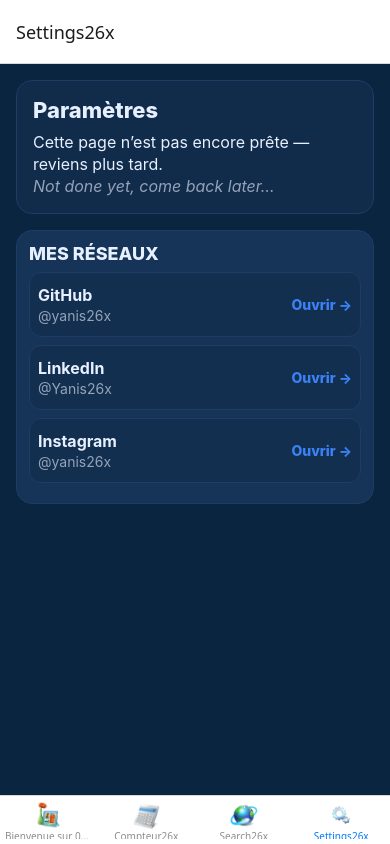
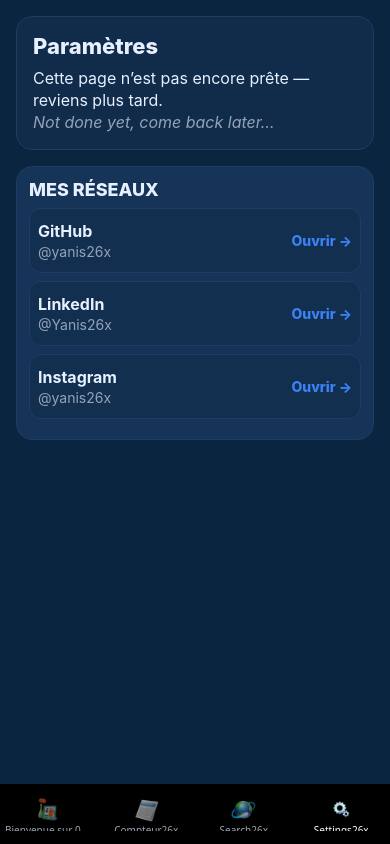
Before and after one commit to yanis26x/0SaKi, a React Native app: screen /Settings in a window 390 px wide. Built offline with nearby package versions, Linux system fonts and the light colour scheme; what react-native-worklets would draw is missing.

Commit message:
bordure blanche enelever

```diff
--- a/src/navigation/AppNavigator.js
+++ b/src/navigation/AppNavigator.js
@@ -1,92 +1,162 @@
-import React from 'react';
-import { NavigationContainer } from '@react-navigation/native';
-import { createNativeStackNavigator } from '@react-navigation/native-stack';
-import { createBottomTabNavigator } from '@react-navigation/bottom-tabs';
-import { Image } from 'react-native';
+import React from "react";
+import { Image, StatusBar } from "react-native";
+import { NavigationContainer, DarkTheme } from "@react-navigation/native";
+import { createNativeStackNavigator } from "@react-navigation/native-stack";
+import { createBottomTabNavigator } from "@react-navigation/bottom-tabs";
+import { SafeAreaProvider, SafeAreaView } from "react-native-safe-area-context";
 
-import HomeScreen from '../screens/HomeScreen';
-import DetailsScreen from '../screens/DetailsScreen';
-import CounterScreen from '../screens/CounterScreen';
-import SettingsScreen from '../screens/SettingsScreen';
-import SearchScreen from '../screens/SearchScreen';
+import HomeScreen from "../screens/HomeScreen";
+import DetailsScreen from "../screens/DetailsScreen";
+import CounterScreen from "../screens/CounterScreen";
+import SettingsScreen from "../screens/SettingsScreen";
+import SearchScreen from "../screens/SearchScreen";
 
 const Stack = createNativeStackNavigator();
 const Tab = createBottomTabNavigator();
 
+// Palette noire
+const NAV = {
+  bg: "#000000",      // fond global + zones notch/home
+  card: "#000000",    // header + tab bar
+  text: "#FFFFFF",
+  subtext: "#9CA3AF",
+  border: "#000000",
+};
+
+// Thème pour virer le blanc par défaut
+const MyTheme = {
+  ...DarkTheme,
+  colors: {
+    ...DarkTheme.colors,
+    background: NAV.bg,
+    card: NAV.card,
+    text: NAV.text,
+    border: NAV.border,
+    primary: NAV.text,
+    notification: NAV.text,
+  },
+};
+
 function Tabs() {
   return (
-    <Tab.Navigator>
+    // Colorie la safe area du haut en noir (pas le bas pour ne pas pousser la tab bar)
+    <SafeAreaView style={{ flex: 1, backgroundColor: NAV.bg }} edges={["top"]}>
+      <Tab.Navigator
+        screenOptions={{
+          headerShown: false,
+          tabBarActiveTintColor: NAV.text,
+          tabBarInactiveTintColor: NAV.subtext,
+          sceneContainerStyle: { backgroundColor: NAV.bg },
+
+          // Tab bar full black + pas de bordure blanche
+          tabBarStyle: {
+            backgroundColor: NAV.card,
+            borderTopWidth: 0,
+            height: 60,
+            paddingTop: 6,
+            paddingBottom: 8,
+            // iOS shadow off
+            shadowOpacity: 0,
+            // Android elevation off
+            elevation: 0,
+          },
+        }}
+      >
         <Tab.Screen
           name="Home"
           component={HomeScreen}
-        options={{ title: 'Bienvenue sur 0SaKi26x' ,
-          tabBarIcon: ({ focused }) => (
+          options={{
+            title: "Bienvenue sur 0SaKi26x",
+            tabBarIcon: ({ focused, size }) => (
               <Image
-        source={require('../../assets/icons/426.png')}
+                source={require("../../assets/icons/426.png")}
                 style={{
-          width: 28,
-          height: 28,
+                  width: size,
+                  height: size,
+                  resizeMode: "contain",
+                  opacity: focused ? 1 : 0.6,
                 }}
               />
-    )
+            ),
           }}
-
-
         />
         <Tab.Screen
           name="Counter"
           component={CounterScreen}
-        options={{ title: 'Compteur26x',
-          tabBarIcon: ({ focused }) => (
+          options={{
+            title: "Compteur26x",
+            tabBarIcon: ({ focused, size }) => (
               <Image
-        source={require('../../assets/icons/390.png')}
-
+                source={require("../../assets/icons/390.png")}
                 style={{
-          width: 28,
-          height: 28,
+                  width: size,
+                  height: size,
+                  resizeMode: "contain",
+                  opacity: focused ? 1 : 0.6,
                 }}
               />
-    )
+            ),
           }}
         />
         <Tab.Screen
           name="Search"
           component={SearchScreen}
-        options={{ title: 'Search26x',
-          tabBarIcon: ({ focused }) => (
+          options={{
+            title: "Search26x",
+            tabBarIcon: ({ focused, size }) => (
               <Image
-        source={require('../../assets/icons/396.png')}
+                source={require("../../assets/icons/396.png")}
                 style={{
-          width: 28,
-          height: 28,
+                  width: size,
+                  height: size,
+                  resizeMode: "contain",
+                  opacity: focused ? 1 : 0.6,
                 }}
               />
-    )
+            ),
           }}
         />
         <Tab.Screen
           name="Settings"
           component={SettingsScreen}
-        options={{ title: 'Settings26x',
-          tabBarIcon: ({ focused }) => (
+          options={{
+            title: "Settings26x",
+            tabBarIcon: ({ focused, size }) => (
               <Image
-        source={require('../../assets/icons/353.png')}
+                source={require("../../assets/icons/353.png")}
                 style={{
-          width: 28,
-          height: 28,
+                  width: size,
+                  height: size,
+                  resizeMode: "contain",
+                  opacity: focused ? 1 : 0.6,
                 }}
               />
-    )
+            ),
           }}
         />
       </Tab.Navigator>
+    </SafeAreaView>
   );
 }
 
 export default function AppNavigator() {
   return (
-    <NavigationContainer>
-      <Stack.Navigator>
+    <SafeAreaProvider>
+      <NavigationContainer theme={MyTheme}>
+        {/* Status bar claire sur fond noir */}
+        <StatusBar barStyle="light-content" backgroundColor={NAV.bg} />
+
+        <Stack.Navigator
+          screenOptions={{
+            headerStyle: { backgroundColor: NAV.card },
+            headerTitleStyle: { color: NAV.text, fontWeight: "800" },
+            headerTintColor: NAV.text,
+            contentStyle: { backgroundColor: NAV.bg },
+
+            // supprime la petite ligne/ombre blanche du header iOS
+            headerShadowVisible: false,
+          }}
+        >
           <Stack.Screen
             name="Tabs"
             component={Tabs}
@@ -95,8 +165,10 @@
           <Stack.Screen
             name="Details"
             component={DetailsScreen}
+            options={{ title: "Détails" }}
           />
         </Stack.Navigator>
       </NavigationContainer>
+    </SafeAreaProvider>
   );
 }
```
Also changed, not shown: assets/screens/paramScreenShot.png (added), 1 other file (tests, documents, lock files or other folders). Lines whose indentation alone changed are shown as unchanged.
